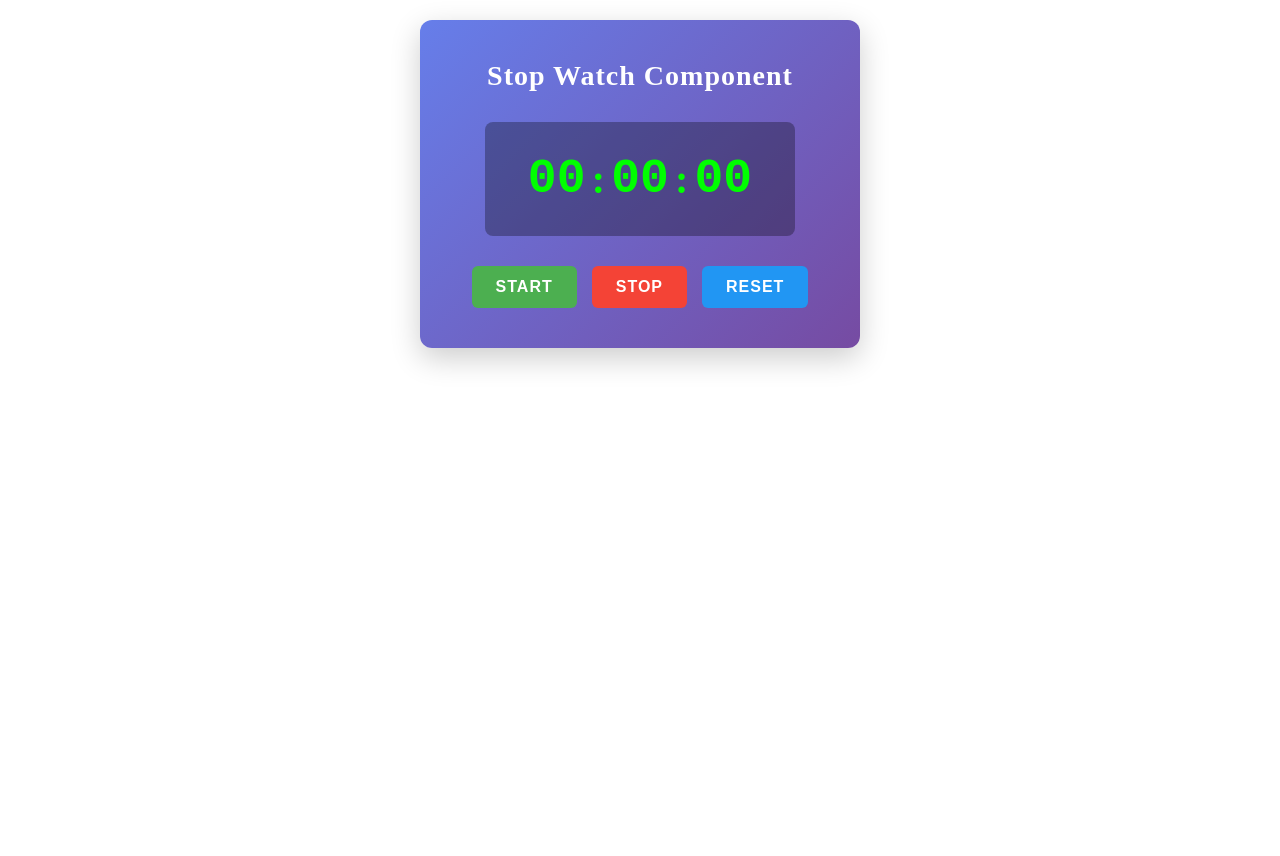
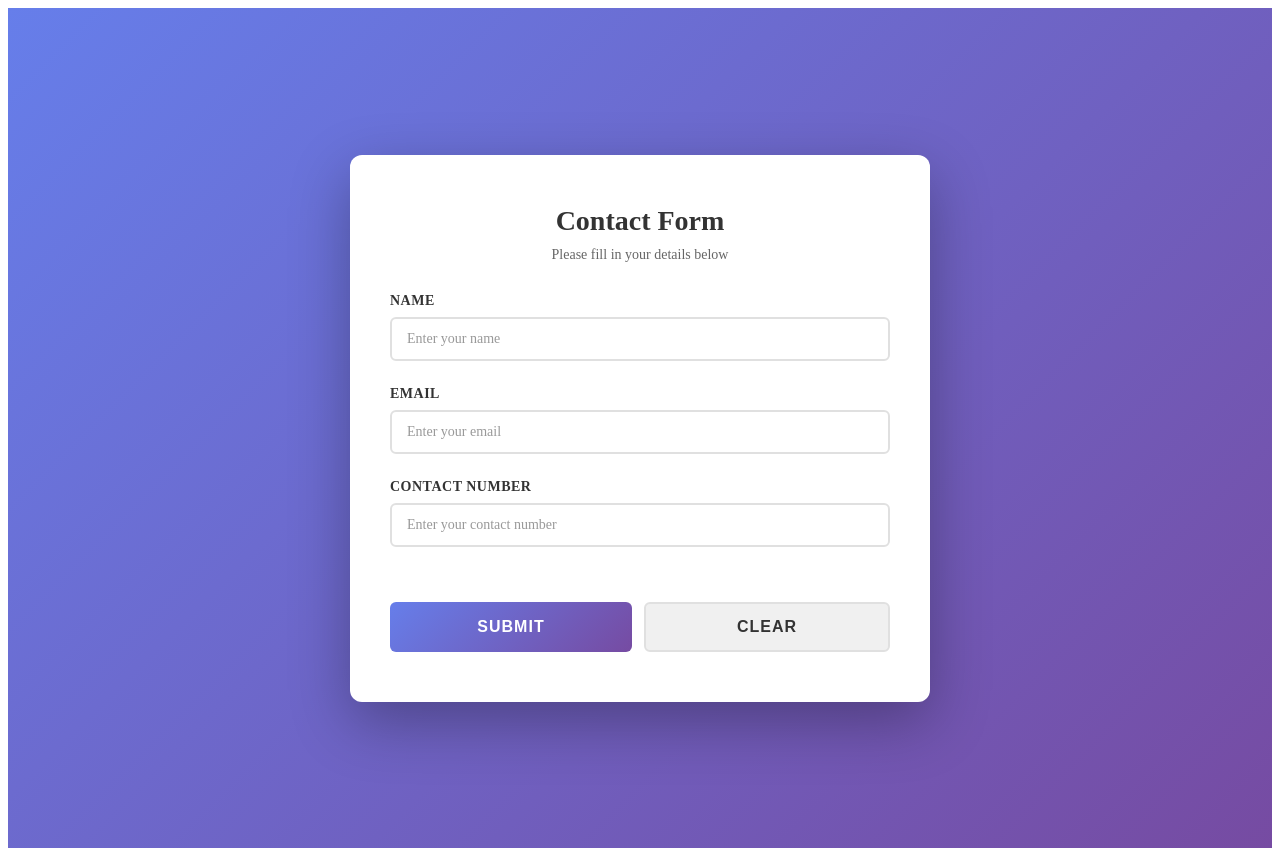
Before and after one commit to pankaj123445555/react_testing_component, a React (Vite) app in the folder my-app/: page / in a window 1280 px wide. Before the commit the page ends 800 px from the top, so only its background shows below. Built offline with nearby package versions, Linux system fonts and the light colour scheme.

Commit message:
feat: implement an form validation

```diff
--- a/my-app/src/Pages/Test/Test.tsx
+++ b/my-app/src/Pages/Test/Test.tsx
@@ -1,10 +1,10 @@
 import styles from './Test.module.css';
-import StopWatch from '../../components/stopWatch/stopWatch';
+import FormComponent from '../../components/Form/Form';
 
 function TestComponent() {
   return (
     <div className={styles['container']}>
-      <StopWatch />
+      <FormComponent />
     </div>
   );
 }
--- /dev/null
+++ b/my-app/src/components/Form/Form.module.css
@@ -0,0 +1,153 @@
+.form-wrapper {
+  display: flex;
+  align-items: center;
+  justify-content: center;
+  min-height: 100vh;
+  padding: 20px;
+  background: linear-gradient(135deg, #667eea 0%, #764ba2 100%);
+}
+
+.form-container {
+  background-color: white;
+  border-radius: 12px;
+  box-shadow: 0 20px 60px rgba(0, 0, 0, 0.3);
+  padding: 50px 40px;
+  width: 100%;
+  max-width: 500px;
+}
+
+.form-title {
+  font-size: 28px;
+  font-weight: 700;
+  color: #333;
+  margin: 0 0 10px 0;
+  text-align: center;
+}
+
+.form-description {
+  text-align: center;
+  color: #666;
+  font-size: 14px;
+  margin: 0 0 30px 0;
+}
+
+.form {
+  display: flex;
+  flex-direction: column;
+  gap: 0;
+}
+
+.form-group {
+  margin-bottom: 25px;
+  display: flex;
+  flex-direction: column;
+}
+
+.form-label {
+  font-weight: 600;
+  color: #333;
+  margin-bottom: 8px;
+  font-size: 14px;
+  text-transform: uppercase;
+  letter-spacing: 0.5px;
+}
+
+.form-input {
+  padding: 12px 15px;
+  border: 2px solid #e0e0e0;
+  border-radius: 6px;
+  font-size: 14px;
+  transition: all 0.3s ease;
+  font-family: inherit;
+}
+
+.form-input::placeholder {
+  color: #999;
+}
+
+.form-input:focus {
+  outline: none;
+  border-color: #667eea;
+  box-shadow: 0 0 0 3px rgba(102, 126, 234, 0.1);
+  background-color: #f9f9ff;
+}
+
+.form-input:hover {
+  border-color: #667eea;
+}
+
+.button-container {
+  display: flex;
+  gap: 12px;
+  margin-top: 30px;
+}
+
+.submit-btn,
+.reset-btn {
+  flex: 1;
+  padding: 14px 24px;
+  font-size: 16px;
+  font-weight: 600;
+  border: none;
+  border-radius: 6px;
+  cursor: pointer;
+  transition: all 0.3s ease;
+  text-transform: uppercase;
+  letter-spacing: 1px;
+}
+
+.submit-btn {
+  background: linear-gradient(135deg, #667eea 0%, #764ba2 100%);
+  color: white;
+}
+
+.submit-btn:hover {
+  transform: translateY(-2px);
+  box-shadow: 0 10px 20px rgba(102, 126, 234, 0.4);
+}
+
+.submit-btn:active {
+  transform: translateY(0);
+}
+
+.reset-btn {
+  background-color: #f0f0f0;
+  color: #333;
+  border: 2px solid #e0e0e0;
+}
+
+.reset-btn:hover {
+  background-color: #e0e0e0;
+  transform: translateY(-2px);
+  box-shadow: 0 5px 15px rgba(0, 0, 0, 0.1);
+}
+
+.reset-btn:active {
+  transform: translateY(0);
+}
+
+@media (max-width: 600px) {
+  .form-container {
+    padding: 30px 20px;
+  }
+
+  .form-title {
+    font-size: 24px;
+  }
+
+  .form-input {
+    padding: 10px 12px;
+    font-size: 16px;
+  }
+
+  .submit-btn,
+  .reset-btn {
+    padding: 12px 16px;
+    font-size: 14px;
+  }
+}
+.error-text {
+  color: #f44336;
+  font-size: 12px;
+  margin-top: 5px;
+}
--- /dev/null
+++ b/my-app/src/components/Form/Form.tsx
@@ -0,0 +1,143 @@
+import React, { useState } from 'react';
+import styles from './Form.module.css';
+
+const formData = [
+  {
+    label: 'Name',
+    name: 'name',
+    type: 'text',
+    placeholder: 'Enter your name',
+  },
+  {
+    label: 'Email',
+    name: 'email',
+    type: 'email',
+    placeholder: 'Enter your email',
+  },
+  {
+    label: 'Contact Number',
+    name: 'contact',
+    type: 'number',
+    placeholder: 'Enter your contact number',
+  },
+];
+
+const FormComponent = () => {
+  const [formState, setFormState] = useState({
+    name: '',
+    email: '',
+    contact: '',
+  });
+
+  const [error, setError] = useState<any>({
+    name: '',
+    email: '',
+    contact: '',
+  });
+
+  const handleChange = (e: React.ChangeEvent<HTMLInputElement>) => {
+    const { name, value } = e.target;
+    setFormState(prev => ({
+      ...prev,
+      [name]: value,
+    }));
+  };
+
+  const validateForm = () => {
+    let isValid = true;
+    const newError = { ...error };
+
+    if (formState.name.trim() === '') {
+      newError.name = 'Name is required';
+      isValid = false;
+    }
+
+    if (formState.email.trim() === '') {
+      newError.email = 'Email is required';
+      isValid = false;
+    } else if (!/\S+@\S+\.\S+/.test(formState.email)) {
+      newError.email = 'Email is invalid';
+      isValid = false;
+    }
+
+    if (formState.contact.trim() === '') {
+      newError.contact = 'Contact number is required';
+      isValid = false;
+    } else if (!/^\d{10}$/.test(formState.contact)) {
+      newError.contact = 'Contact number must be 10 digits';
+      isValid = false;
+    }
+
+    setError(newError);
+    return isValid;
+  };
+
+  const handleSubmit = (e: React.FormEvent<HTMLFormElement>) => {
+    e.preventDefault();
+    if (validateForm()) {
+      alert('Form submitted successfully!');
+      // Reset form after successful submission
+      setFormState({
+        name: '',
+        email: '',
+        contact: '',
+      });
+    }
+  };
+
+  return (
+    <div className={styles['form-wrapper']}>
+      <div className={styles['form-container']}>
+        <h1 className={styles['form-title']}>Contact Form</h1>
+        <p className={styles['form-description']}>
+          Please fill in your details below
+        </p>
+
+        <form onSubmit={handleSubmit} className={styles['form']}>
+          {formData.map(field => (
+            <div key={field.name} className={styles['form-group']}>
+              <label htmlFor={field.name} className={styles['form-label']}>
+                {field.label}
+              </label>
+              <input
+                id={field.name}
+                type={field.type}
+                name={field.name}
+                placeholder={field.placeholder}
+                value={formState[field.name as keyof typeof formState]}
+                onChange={handleChange}
+                className={styles['form-input']}
+              />
+              {error[field.name].length > 0 && (
+                <span className={styles['error-text']}>
+                  {error[field.name]}{' '}
+                </span>
+              )}
+            </div>
+          ))}
+
+          <div className={styles['button-container']}>
+            <button type="submit" className={styles['submit-btn']}>
+              Submit
+            </button>
+            <button
+              type="reset"
+              className={styles['reset-btn']}
+              onClick={() =>
+                setFormState({
+                  name: '',
+                  email: '',
+                  contact: '',
+                })
+              }
+            >
+              Clear
+            </button>
+          </div>
+        </form>
+      </div>
+    </div>
+  );
+};
+
+export default FormComponent;
```
